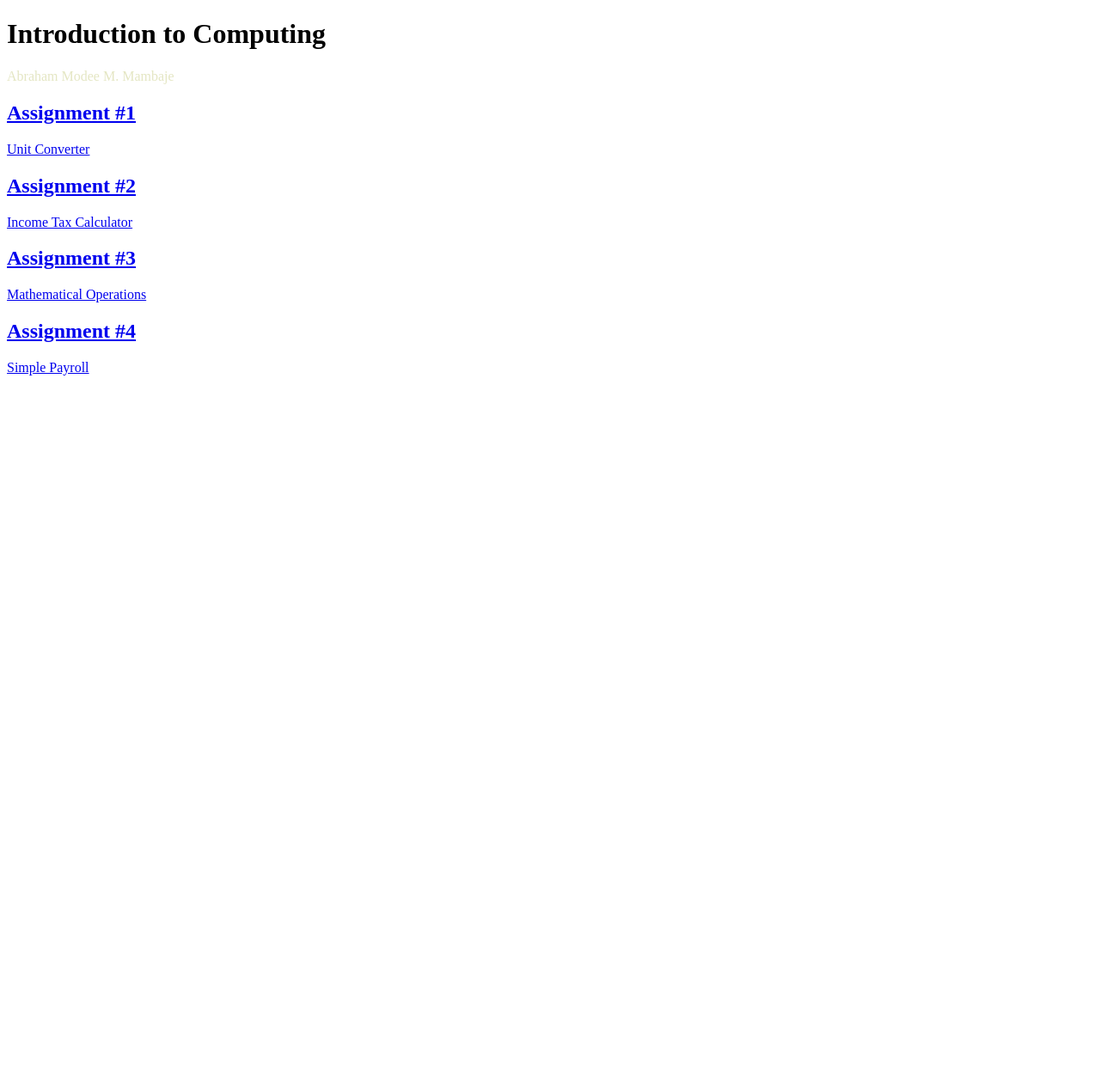
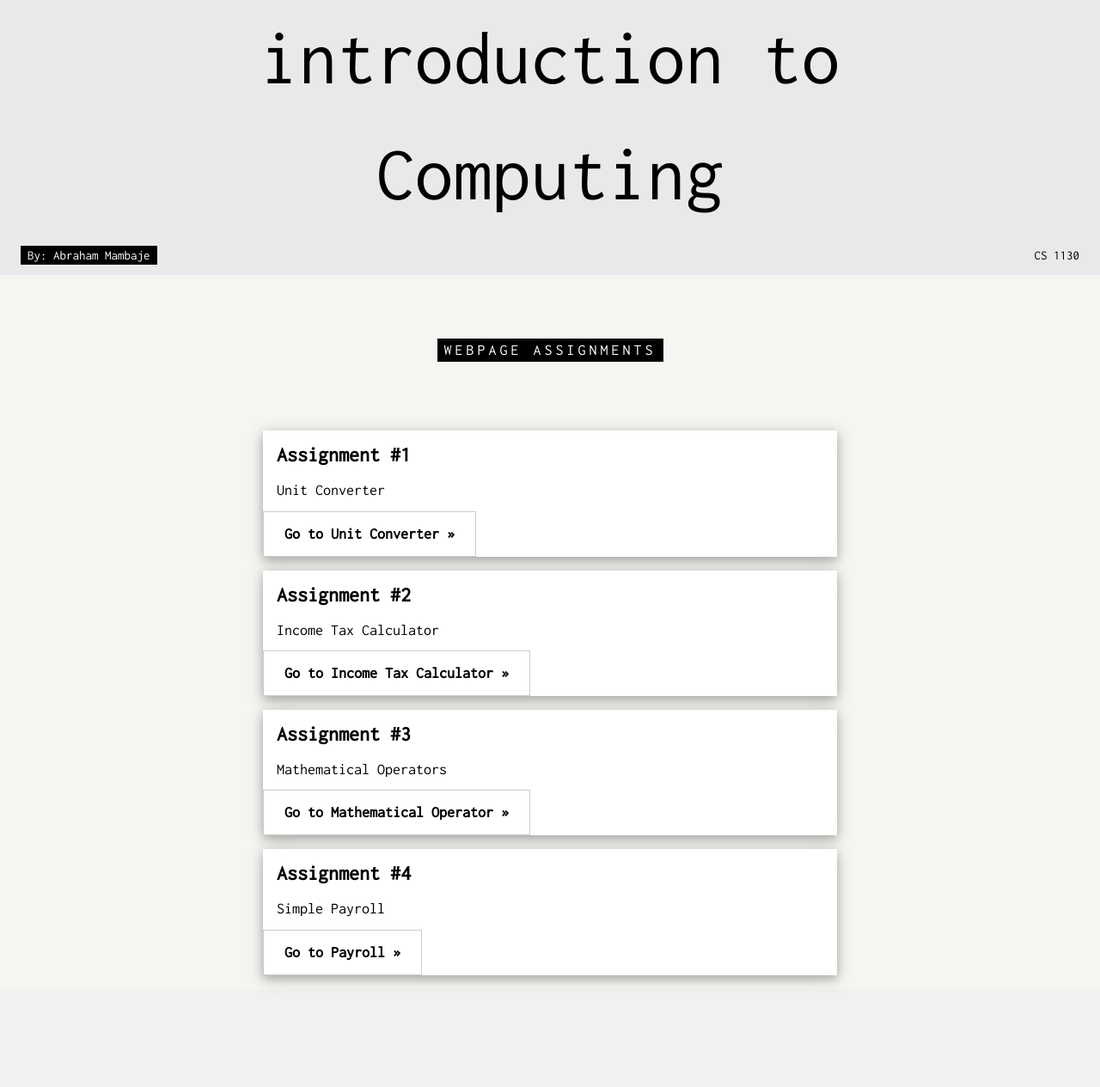
Before and after one commit to ammmambaje/ammmambaje.github.io, a plain HTML site: page main.html in a window 1280 px wide. Shown: the whole page at 86% size. Before the commit the page ends 800 px from the top, so only its background shows below. Drawn offline with nearby package versions, Linux system fonts and the light colour scheme.

Commit message:
Update main.html

```diff
--- a/main.html
+++ b/main.html
@@ -1,45 +1,89 @@
 <!DOCTYPE html>
-<html lang="en">
+<html>
 <head>
+    <title>Home</title>
     <meta charset="UTF-8">
-    <meta name="viewport" content="width=device-width, initial-scale=1.0">
-    <link rel="stylesheet" href="style.css">
-    <title>Homepage</title>
+    <meta name="viewport" content="width=device-width, initial-scale=1">
+    <link rel="stylesheet" href="https://www.w3schools.com/w3css/4/w3.css">
+    <link rel="stylesheet" href="https://fonts.googleapis.com/css?family=Inconsolata">
+    <link rel="stylesheet" href="design.css">
 </head>
+
 <body>
-    <header>
-        <h1>Introduction to Computing</h1>
-<p style="color: #e4e6c3;">Abraham Modee M. Mambaje</p>
-    </header>
 
-    <main>
-        <div class="w3-row-padding">
-            <div class="converter">
+<header class="bgimg w3-display-container w3-grayscale-min" id="home">
+    <div class="w3-display-bottomleft w3-center w3-padding-large w3-hide-small">
+        <span class="w3-tag">By: Abraham Mambaje</span>
+    </div>
+    <div class="w3-displaymiddle w3-center">
+        <span class="w3-text-black" style="font-size:90px">introduction to<br>Computing</span>
+    </div>
+    <div class="w3-display-bottomright w3-center w3-padding-large">
+        <span class="w3-text-black">CS 1130</span>
+    </div>
+</header>
+
+<div class="w3-sand w3-grayscale w3-large">
+
+    <div class="w3-container" id="about">
+        <div class="w3-content" style="max-width:700px">
+            <h5 class="w3-center w3-padding-64"><span class="w3-tag w3-wide">WEBPAGE ASSIGNMENTS</span></h5>
+
+            <div class="w3-card-4 w3-margin w3-white">
+                <div class="w3-container">
+                    <h3><b>Assignment #1</b></h3>
+                    <h5>Unit Converter</h5>
+                </div>
                 <a href="assignment1.html">
-                    <h2>Assignment #1</h2>
-                    <p>Unit Converter</p>
+                    <button class="w3-button w3-padding-large w3-white w3-border">
+                        <b>Go to Unit Converter »<br></b>
+                    </button>
                 </a>
             </div>
-            <div class="converter">
+
+            <div class="w3-card-4 w3-margin w3-white">
+                <div class="w3-container">
+                    <h3><b>Assignment #2</b></h3>
+                    <h5>Income Tax Calculator</h5>
+                </div>
                 <a href="assignment2.html">
-                    <h2>Assignment #2</h2>
-                    <p>Income Tax Calculator</p>
+                    <button class="w3-button w3-padding-large w3-white w3-border">
+                        <b>Go to Income Tax Calculator »<br></b>
+                    </button>
                 </a>
             </div>
-            <div class="converter">
+
+            <div class="w3-card-4 w3-margin w3-white">
+                <div class="w3-container">
+                    <h3><b>Assignment #3</b></h3>
+                    <h5>Mathematical Operators</h5>
+                </div>
                 <a href="assignment3.html">
-                    <h2>Assignment #3</h2>
-                    <p>Mathematical Operations</p>
+                    <button class="w3-button w3-padding-large w3-white w3-border">
+                        <b>Go to Mathematical Operator »<br></b>
+                    </button>
                 </a>
             </div>
-            <div class="converter">
+
+            <div class="w3-card-4 w3-margin w3-white">
+                <div class="w3-container">
+                    <h3><b>Assignment #4</b></h3>
+                    <h5>Simple Payroll</h5>
+                </div>
                 <a href="assignment4.html">
-                    <h2>Assignment #4</h2>
-                    <p>Simple Payroll</p>
+                    <button class="w3-button w3-padding-large w3-white w3-border">
+                        <b>Go to Payroll »<br></b>
+                    </button>
                 </a>
             </div>
+
         </div>
-    </main>
+    </div>
+</div>
+
+<footer class="w3-center w3-light-grey w3-padding-48 w3-large">
+    <p></p>
+</footer>
 
 </body>
 </html>
```
